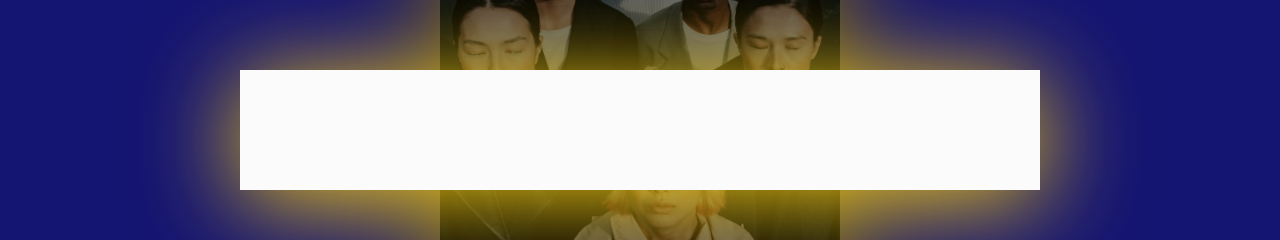
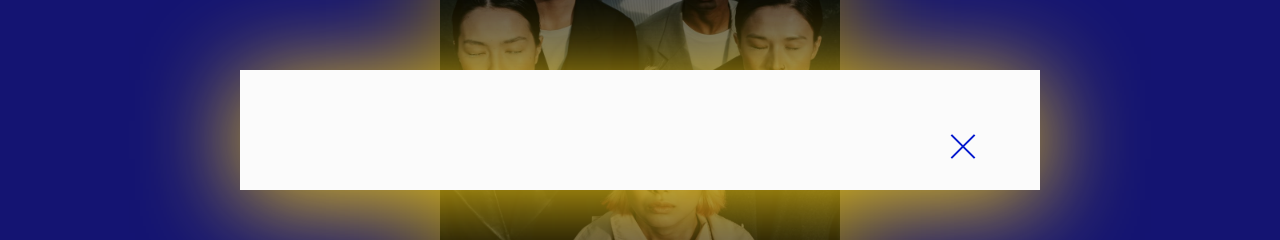
Before and after one commit to ladata-studio/MilkyMood, a React (Create React App) app: page / in a window 1280 px wide. Both pictures are taken after a click on the button "SIGN UP FOR UPDATES". Shown: the part 270-510 px from the top of the page. Built offline with nearby package versions, Linux system fonts and the light colour scheme.

Commit message:
Code Refactoring & Close Button

```diff
--- a/src/components/Modal/index.jsx
+++ b/src/components/Modal/index.jsx
@@ -1,10 +1,12 @@
 import React from 'react';
-import { BG, Modal } from './styles';
+import { BG, CloseButton, Modal } from './styles';
 
 const ModalComponent = ({ onClose }) => {
   return (
     <>
-      <Modal />
+      <Modal>
+        <CloseButton onClick={onClose} />
+      </Modal>
       <BG onClick={onClose} />
     </>
   );
--- a/src/components/Modal/styles.js
+++ b/src/components/Modal/styles.js
@@ -1,10 +1,8 @@
 import styled from 'styled-components';
+import { AbsoluteCenter } from '../../styles';
 
 export const Modal = styled.div`
-  position: absolute;
-  top: 50%;
-  left: 50%;
-  transform: translate(-50%, -50%);
+  ${AbsoluteCenter}
   box-sizing: border-box;
   width: calc(100vw - 60px);
   max-width: 800px;
@@ -27,3 +25,39 @@
   cursor: pointer;
   z-index: 2;
 `;
+
+export const CloseButton = styled.button`
+  position: absolute;
+  top: 60px;
+  right: 60px;
+  height: 33px;
+  width: 33px;
+  padding: 0;
+  border: 0;
+  background: none;
+  cursor: pointer;
+
+  &::before,
+  &::after {
+    content: '';
+    position: absolute;
+    left: 15px;
+    top: 0;
+    height: 33px;
+    width: 2px;
+    background-color: #0519ce;
+  }
+
+  &::before {
+    transform: rotate(45deg);
+  }
+
+  &::after {
+    transform: rotate(-45deg);
+  }
+
+  @media screen and (max-width: 700px) {
+    right: 30px;
+    top: 30px;
+  }
+`;
--- a/src/styles.js
+++ b/src/styles.js
@@ -35,6 +35,13 @@
   z-index: 1;
 `;
 
+export const AbsoluteCenter = css`
+  position: absolute;
+  top: 50%;
+  left: 50%;
+  transform: translate(-50%, -50%);
+`;
+
 export const ImageContainer = styled.div.attrs(({ isTogether }) => ({
   style: {
     animation: isTogether ? 'glow 3s infinite alternate' : 'none',
@@ -60,10 +67,7 @@
 `;
 
 export const Button = styled.button`
-  position: absolute;
-  left: 50%;
-  top: 50%;
-  transform: translate(-50%, -50%);
+  ${AbsoluteCenter}
   width: 300px;
   padding: 25px 0 20px;
   border: 2px solid #fbfbfb;
```
